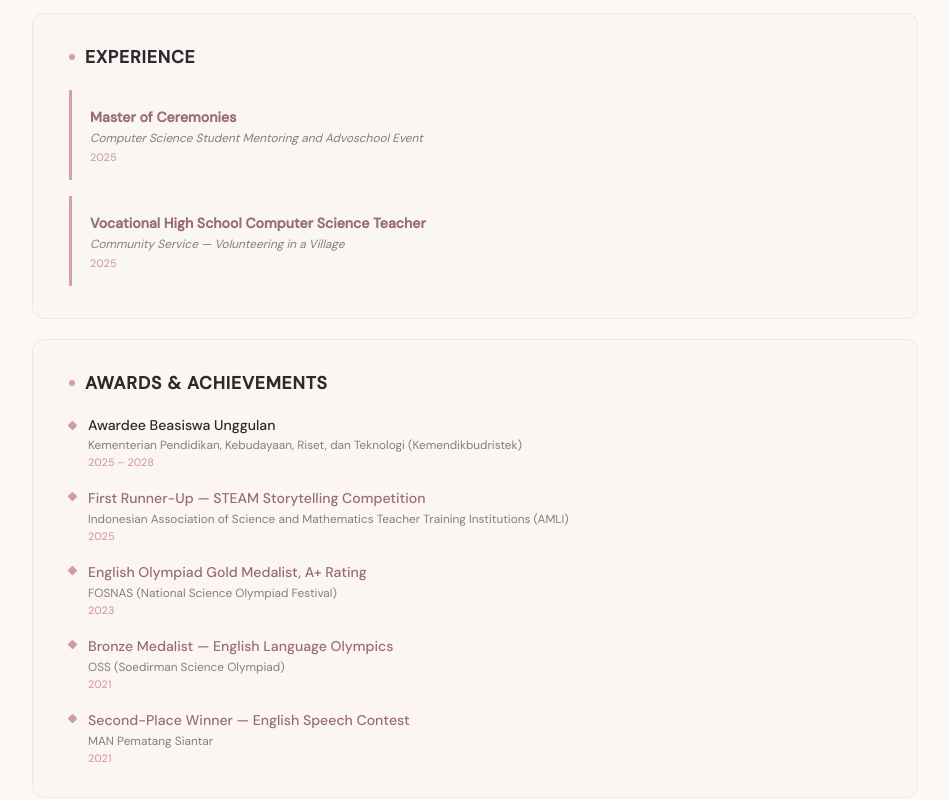
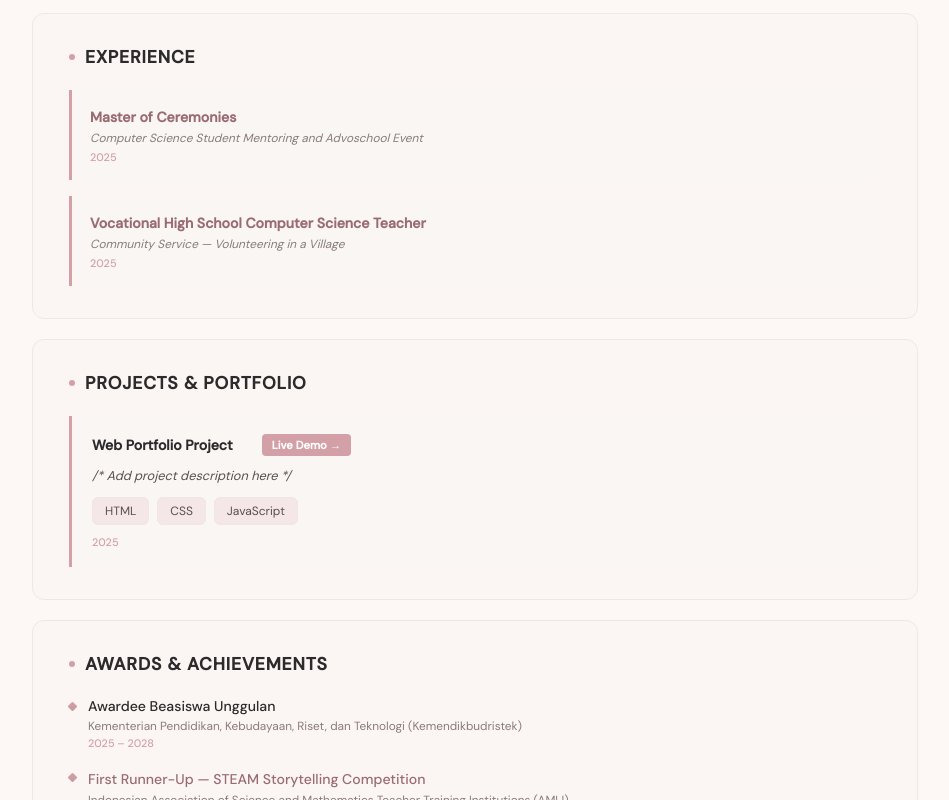
Before and after one commit to afnia807-arch/Website-CV, a plain HTML site: page index.html.html in a window 1280 px wide. Shown: the part 1952-2752 px from the top of the page, without its empty margins (165-1114 px from the left). Drawn offline with nearby package versions, Linux system fonts and the light colour scheme.

Commit message:
perubahan

```diff
--- a/index.html.html
+++ b/index.html.html
@@ -424,6 +424,58 @@
       .name { font-size: clamp(1.8rem, 5vw, 2.4rem); }
     }
 
+    /* ── PROJECTS ── */
+    .projects-grid { display: flex; flex-direction: column; gap: 16px; }
+    .project-item {
+      padding: 18px 20px;
+      border-left: 3px solid var(--rose);
+      background: var(--warm);
+      border-radius: 0 6px 6px 0;
+      transition: all .2s;
+    }
+    .project-item:hover {
+      background: rgba(212,160,167,.15);
+      border-left-color: var(--deep);
+      transform: translateY(-2px);
+    }
+    .project-header {
+      display: flex; align-items: center; gap: 12px; margin-bottom: 10px;
+    }
+    .project-title {
+      font-size: .88rem; font-weight: 600; color: var(--charcoal);
+      border-bottom: 1px solid transparent;
+      cursor: pointer;
+      transition: all .2s;
+    }
+    .project-title:hover {
+      color: var(--deep);
+      border-bottom-color: var(--rose);
+    }
+    .project-badge {
+      display: inline-block;
+      font-size: .7rem; font-weight: 600;
+      color: #fff;
+      background: var(--rose);
+      padding: 4px 10px; border-radius: 4px;
+      text-decoration: none;
+      transition: all .2s;
+      cursor: pointer;
+    }
+    .project-badge:hover {
+      background: var(--deep);
+      transform: translateX(2px);
+    }
+    .project-desc {
+      font-size: .8rem; color: var(--mid);
+      margin: 8px 0; line-height: 1.6; font-style: italic;
+    }
+    .project-tags {
+      display: flex; flex-wrap: wrap; gap: 8px; margin: 10px 0;
+    }
+    .project-year {
+      font-size: .68rem; color: var(--rose); font-weight: 500; margin-top: 8px;
+    }
+
     /* ── PRINT BUTTON ── */
     .print-btn {
       position: fixed; bottom: 28px; right: 28px;
@@ -549,7 +601,7 @@
         </div>
         <div class="tl-meta">
           <div class="tl-place">Bandung, Jawa Barat</div>
-          <div class="tl-date">Present</div>
+          <div class="tl-date">2024 – Present</div>
         </div>
       </div>
       <div class="tl-item">
@@ -641,6 +693,26 @@
         <a href="https://drive.google.com/file/d/1H4XzVJxZ2iaMiEJh3Wa01cXdkVG6Qf7N/view?usp=sharing" target="_blank" rel="noopener noreferrer" class="exp-role clickable-link">Vocational High School Computer Science Teacher<span class="link-icon">🔗</span></a>
         <div class="exp-org">Community Service — Volunteering in a Village</div>
         <div class="exp-year">2025</div>
+      </div>
+    </div>
+  </div>
+
+  <!-- ── PROJECTS & PORTFOLIO ── -->
+  <div class="section">
+    <h2><span class="dot"></span>Projects & Portfolio</h2>
+    <div class="projects-grid">
+      <div class="project-item">
+        <div class="project-header">
+          <a href="https://web-tubes.vercel.app/index.html" target="_blank" rel="noopener noreferrer" class="project-title clickable-link">Web Portfolio Project<span class="link-icon">🔗</span></a>
+          <a href="https://web-tubes.vercel.app/index.html" target="_blank" rel="noopener noreferrer" class="project-badge">Live Demo →</a>
+        </div>
+        <div class="project-desc">/* Add project description here */</div>
+        <div class="project-tags">
+          <span class="tag">HTML</span>
+          <span class="tag">CSS</span>
+          <span class="tag">JavaScript</span>
+        </div>
+        <div class="project-year">2025</div>
       </div>
     </div>
   </div>
```
